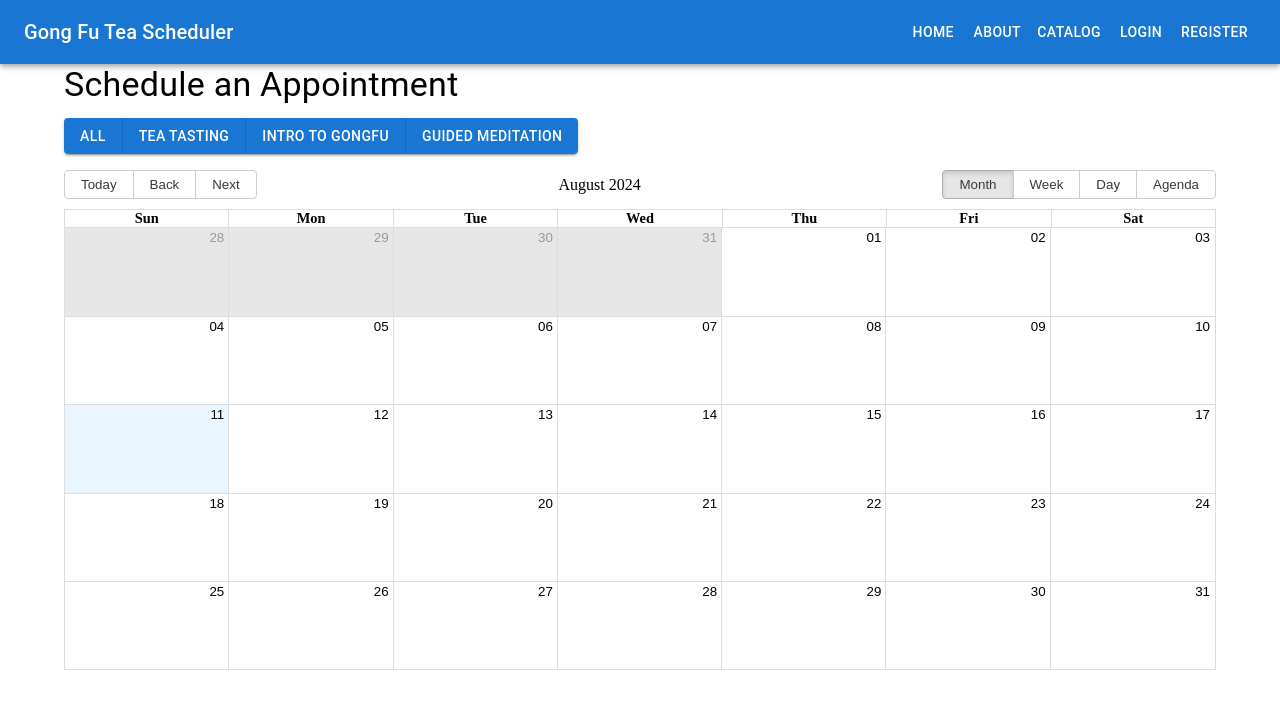
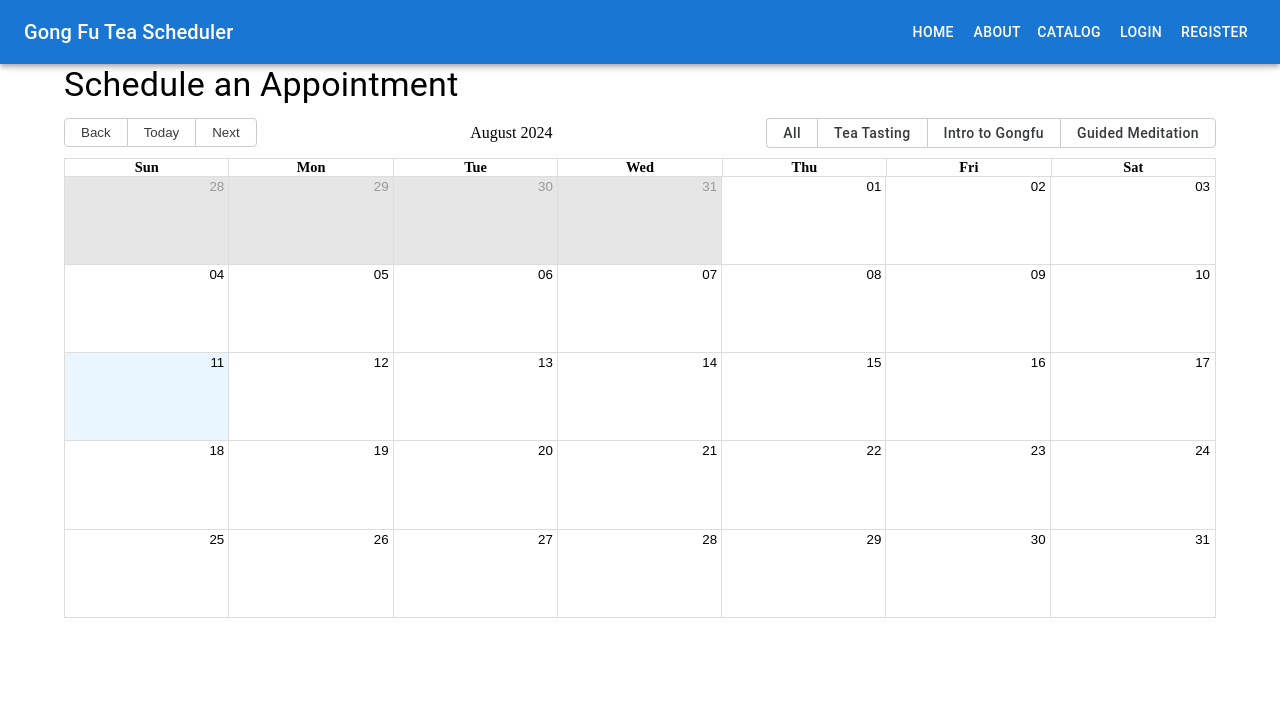
Before and after one commit to Cameron8325/SchedAppFE, a React (Create React App) app: page /appointments in a window 1280 px wide. Shown: the top 708 px of the page. Built offline with nearby package versions, Linux system fonts and the light colour scheme; no server answers.

Commit message:
Added Filter Buttons to calendar component via custom toolbar.

```diff
--- /dev/null
+++ b/src/components/calendar/customToolbar.jsx
@@ -0,0 +1,36 @@
+import React from "react";
+import { ButtonGroup, Button } from "@mui/material";
+
+const CustomToolbar = ({ label, onNavigate, handleDayTypeChange }) => {
+  return (
+    <div className="rbc-toolbar">
+      <span className="rbc-btn-group">
+        {/* "Back" and "Next" navigation buttons */}
+        <button onClick={() => onNavigate("PREV")}>Back</button>
+        <button onClick={() => onNavigate("TODAY")}>Today</button>
+        <button onClick={() => onNavigate("NEXT")}>Next</button>
+      </span>
+
+      {/* Display current date label (Month and Year) */}
+      <span className="rbc-toolbar-label">{label}</span>
+
+      {/* Custom Filter Buttons */}
+      <span className="rbc-btn-group">
+        <ButtonGroup color="primary">
+          <Button sx={{ textTransform: 'none' }} onClick={() => handleDayTypeChange("all")}>All</Button>
+          <Button sx={{ textTransform: 'none' }} onClick={() => handleDayTypeChange("tea_tasting")}>
+            Tea Tasting
+          </Button>
+          <Button sx={{ textTransform: 'none' }} onClick={() => handleDayTypeChange("intro_gongfu")}>
+            Intro to Gongfu
+          </Button>
+          <Button sx={{ textTransform: 'none' }} onClick={() => handleDayTypeChange("guided_meditation")}>
+            Guided Meditation
+          </Button>
+        </ButtonGroup>
+      </span>
+    </div>
+  );
+};
+
+export default CustomToolbar;
--- a/src/pages/AppointmentsPage.jsx
+++ b/src/pages/AppointmentsPage.jsx
@@ -3,11 +3,12 @@ import { Calendar, momentLocalizer } from 'react-big-calendar';
 import moment from 'moment';
 import 'moment-timezone';
 import 'react-big-calendar/lib/css/react-big-calendar.css';
-import { Container, Typography, ButtonGroup, Button } from '@mui/material';
+import { Container, Typography } from '@mui/material';
 import axios from 'axios';
 import { useLocation, useNavigate } from 'react-router-dom';
 import authService from '../services/authService';
 import CustomModal from '../components/modal/CustomModal';
+import CustomToolbar from '../components/calendar/customToolbar';
 
 const localizer = momentLocalizer(moment);
 
@@ -233,23 +234,25 @@ function AppointmentsPage() {
     navigate(`/appointments?dayType=${type}`);
   };
 
+
   return (
     <Container>
       <Typography variant="h4" component="h1" gutterBottom>
         Schedule an Appointment
       </Typography>
 
-      {/* Day Type Filter Buttons */}
+      {/* Day Type Filter Buttons
       <ButtonGroup variant="contained" color="primary" style={{ marginBottom: '1rem' }}>
         <Button onClick={() => handleDayTypeChange('all')}>All</Button>
         <Button onClick={() => handleDayTypeChange('tea_tasting')}>Tea Tasting</Button>
         <Button onClick={() => handleDayTypeChange('intro_gongfu')}>Intro to Gongfu</Button>
         <Button onClick={() => handleDayTypeChange('guided_meditation')}>Guided Meditation</Button>
-      </ButtonGroup>
+      </ButtonGroup> */}
 
       <Calendar
         localizer={localizer}
         events={filteredEvents}
+        // views={['month']}
         startAccessor="start"
         endAccessor="end"
         selectable
@@ -257,6 +260,14 @@ function AppointmentsPage() {
         style={{ height: 500 }}
         eventPropGetter={eventPropGetter}
         longPressThreshold={2}
+        components={{
+          toolbar: (props) => (
+            <CustomToolbar
+              {...props}
+              handleDayTypeChange={handleDayTypeChange}
+            />
+          ),
+        }}
       />
       <CustomModal
         open={modalIsOpen}
```
